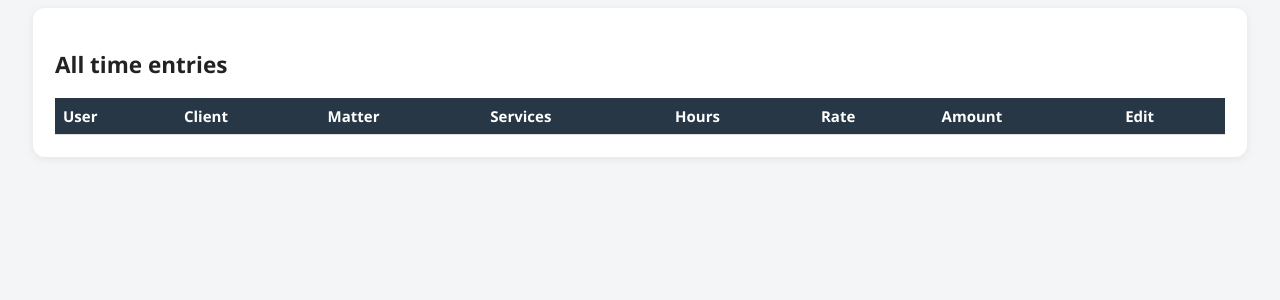
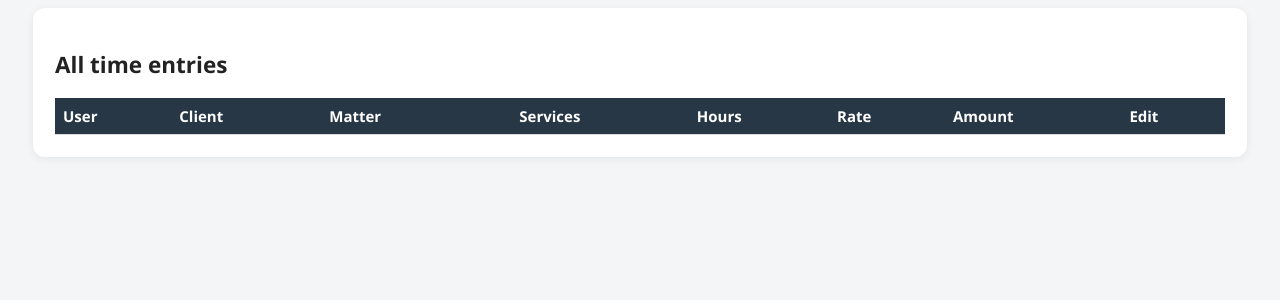
Before and after one commit to officemars/mars-ip-billing-render-test, a Flask app: page /admin in a window 1280 px wide. Shown: the part 271-571 px from the top of the page. Run offline with Flask 3, Linux system fonts and the light colour scheme; the visitor is signed in with stand-in values (Sample User, id 1); data comes from the database, SQL or seed files in the repository; data that the repository does not hold is empty; some libraries are stand-ins or nearby versions.

Commit message:
Add files via upload

```diff
--- a/static/style.css
+++ b/static/style.css
@@ -154,4 +154,57 @@
 
     resize: vertical;
     box-sizing: border-box;
+}/* =========================================================
+   Recent Entries final column sizing
+   Keep Client/Matter compact; Service Description taller.
+   ========================================================= */
+
+/* Client */
+.wide table th:nth-child(2),
+.wide table td:nth-child(2) {
+    width: 150px !important;
+    min-width: 150px !important;
+    max-width: 180px !important;
+
+    white-space: normal !important;
+    word-break: normal !important;
+    overflow-wrap: normal !important;
 }
+
+/* Matter */
+.wide table th:nth-child(3),
+.wide table td:nth-child(3) {
+    width: 190px !important;
+    min-width: 190px !important;
+    max-width: 210px !important;
+
+    white-space: normal !important;
+    word-break: normal !important;
+    overflow-wrap: normal !important;
+}
+
+/* Service Description: roughly 1.5 x Matter */
+.wide table th.service-column,
+.wide table td.service-column {
+    width: 300px !important;
+    min-width: 300px !important;
+    max-width: 300px !important;
+}
+
+/* Use vertical space for descriptions instead */
+.wide table td.service-column textarea,
+.wide table td textarea[name="services"] {
+    width: 300px !important;
+    min-width: 300px !important;
+    max-width: 300px !important;
+
+    height: 150px !important;
+    min-height: 150px !important;
+
+    white-space: pre-wrap !important;
+    word-break: normal !important;
+    overflow-wrap: normal !important;
+
+    resize: vertical;
+    box-sizing: border-box;
+}
```
